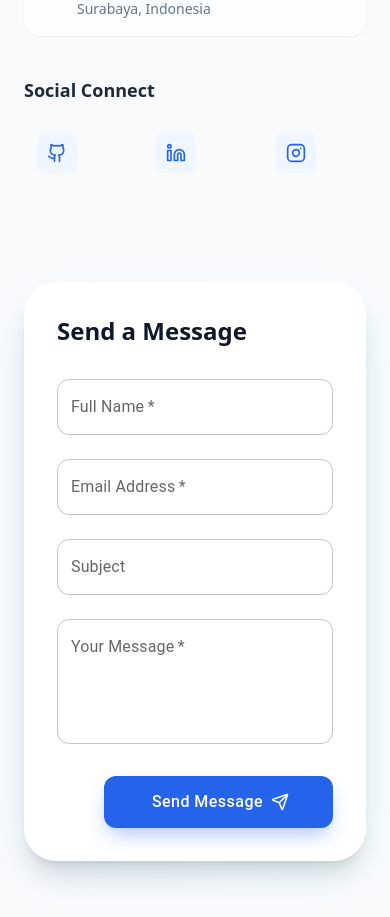
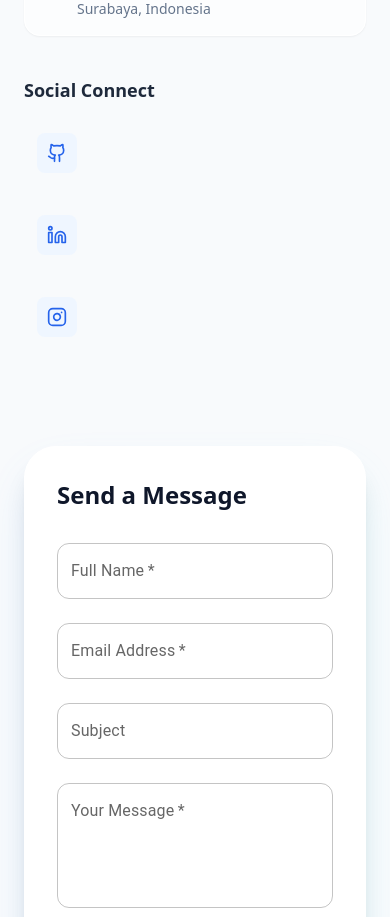
Before and after one commit to mamahda/my-portofolio, a React (Vite) app: page / in a window 390 px wide. Shown: the part 5120-6037 px from the top of the page. Built offline with nearby package versions, Linux system fonts and the light colour scheme.

Commit message:
update responsive

```diff
--- a/src/components/Contact.jsx
+++ b/src/components/Contact.jsx
@@ -82,7 +82,7 @@
             {/* Social Links */}
             <div>
               <h3 className="text-lg font-bold text-slate-800 mb-4">Social Connect</h3>
-              <div className="flex gap-4">
+              <div className="flex flex-col md:flex-row gap-4">
                 {socialLinks.map((social, index) => (
                   <a
                     key={index}
--- a/src/components/Navbar.jsx
+++ b/src/components/Navbar.jsx
@@ -5,6 +5,13 @@
   const [scrolled, setScrolled] = useState(false);
   const [isOpen, setIsOpen] = useState(false);
   const [activeSection, setActiveSection] = useState("home");
+
+  const navLinks = [
+    { name: "Home", href: "#home" },
+    { name: "About", href: "#about" },
+    { name: "Portfolio", href: "#portfolio" },
+    { name: "Contact", href: "#contact" },
+  ];
 
   useEffect(() => {
     const handleScroll = () => {
@@ -27,13 +34,6 @@
     window.addEventListener("scroll", handleScroll);
     return () => window.removeEventListener("scroll", handleScroll);
   }, []);
-
-  const navLinks = [
-    { name: "Home", href: "#home" },
-    { name: "About", href: "#about" },
-    { name: "Portfolio", href: "#portfolio" },
-    { name: "Contact", href: "#contact" },
-  ];
 
   return (
     <nav
--- a/src/components/Portofolio.jsx
+++ b/src/components/Portofolio.jsx
@@ -46,7 +46,7 @@
           <h2 className="text-4xl font-bold text-slate-900">Featured Projects</h2>
         </div>
 
-        <div className="grid md:grid-cols-3 gap-10">
+        <div className="grid grid-cols-1 md:grid-cols-2 lg:grid-cols-3 gap-10">
           {projects.map((project, index) => (
             <div
               key={index}
```
